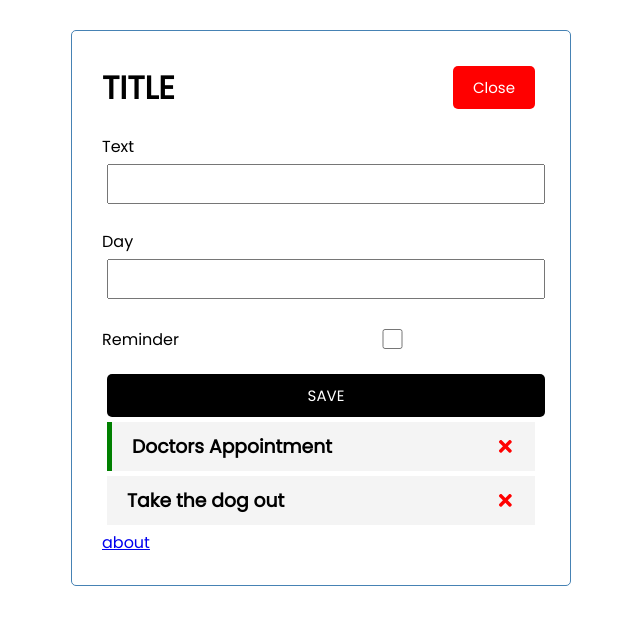
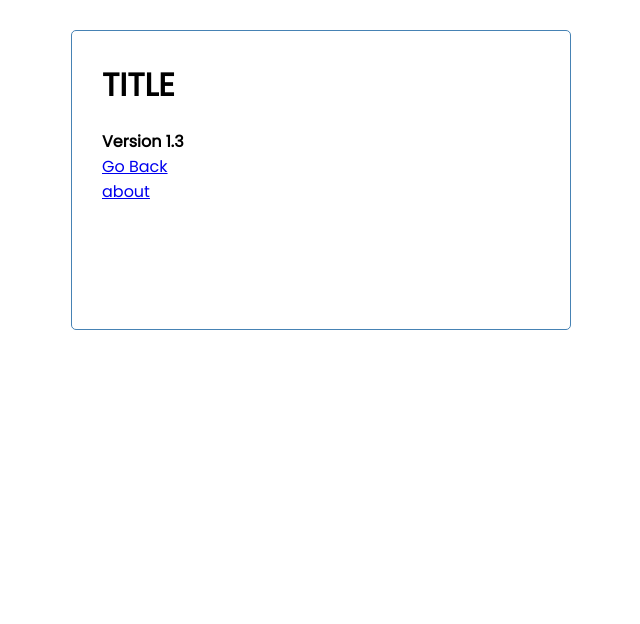
Before and after one commit to JHughesSUTA/task-tracker-rebuild, a React (Create React App) app: page /about in a window 1280 px wide. Shown: the top 624 px of the page, without its empty margins (319-959 px from the left). Built offline with nearby package versions, Linux system fonts and the light colour scheme; data requests are answered from the project's data file.

Commit message:
set up home and about routes

```diff
--- a/db.json
+++ b/db.json
@@ -9,7 +9,7 @@
     {
       "text": "Take the dog out",
       "day": "soon",
-      "reminder": false,
+      "reminder": true,
       "id": 2
     }
   ]
--- a/src/App.js
+++ b/src/App.js
@@ -1,10 +1,11 @@
 import './index.css'
 import { useState, useEffect } from 'react'
-// import { BrowserRouter as Router, Route, Routes} from 'react-router-dom'
+import { BrowserRouter as Router, Route, Routes } from 'react-router-dom'
 import Header from './components/Header'
 import Tasks from './components/Tasks'
 import AddTask from './components/AddTask'
 import Footer from './components/Footer'
+import About from './components/About'
 
 function App(){
   const [showAddTask, setShowAddTask] = useState(true)
@@ -68,15 +69,36 @@
   }
 
   return (
+    <Router>
       <div className="container">
         <Header
           toggleShowAddTask={() => setShowAddTask(!showAddTask)}
           showAddTask={showAddTask}
         />
+
+        <Routes>
+          <Route
+            path="/"
+            element={
+              <>
                 {showAddTask && <AddTask onAdd={addTask} />}
-      {tasks.length > 0 ? <Tasks tasks={tasks} onDelete={deleteTask} onToggle={toggleReminder} /> : <p>You have nothing to do!</p>}
-      < Footer />
+                {tasks.length > 0 ? (
+                  <Tasks
+                    tasks={tasks}
+                    onDelete={deleteTask}
+                    onToggle={toggleReminder}
+                  />
+                ) : (
+                  <p>You have nothing to do!</p>
+                )}
+              </>
+            }
+          />
+          <Route path="/about" element={<About />} />
+        </Routes>
+        <Footer />
       </div>
+    </Router>
   );
 }
 
--- a/src/components/About.js
+++ b/src/components/About.js
@@ -1,8 +1,10 @@
+import { Link } from 'react-router-dom'
+
 const About = () => {
   return (
     <div>
       <h4>Version 1.3</h4>
-      <a href="/">Go Back</a>
+      <Link to="/">Go Back</Link>
     </div>
   )
 }
--- a/src/components/Footer.js
+++ b/src/components/Footer.js
@@ -1,6 +1,8 @@
+import { Link } from 'react-router-dom'
+
 const Footer = () => {
   return (
-    <a href="#">about</a>
+    <Link to="/about">about</Link>
   )
 }
 
--- a/src/components/Header.js
+++ b/src/components/Header.js
@@ -1,15 +1,18 @@
 import PropTypes from 'prop-types'
+import { useLocation } from 'react-router-dom'
 import Button from './Button'
 
 const Header = ({title, showAddTask, toggleShowAddTask}) => {
+  const location = useLocation()
+
   return(
     <div className='header' >
       <h1>{title}</h1>
-      <Button
+      {location.pathname === '/' && <Button
         text={showAddTask ? 'Close' : 'Add' }
         color={showAddTask ? 'red' : 'green' }
         onClick={toggleShowAddTask}
-      />
+      />}
     </div>
   )
 }
```
Lines whose indentation alone changed are shown as unchanged.
